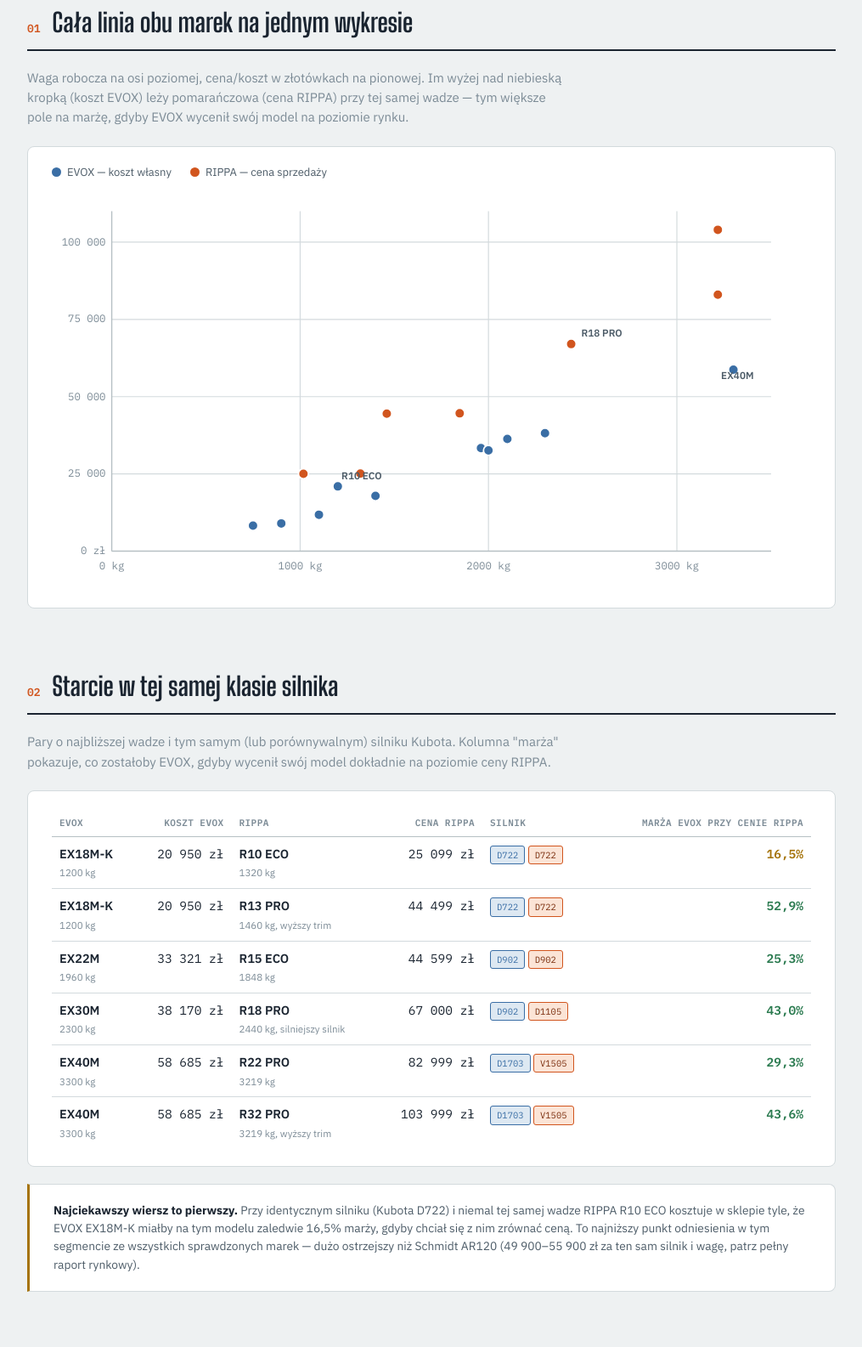
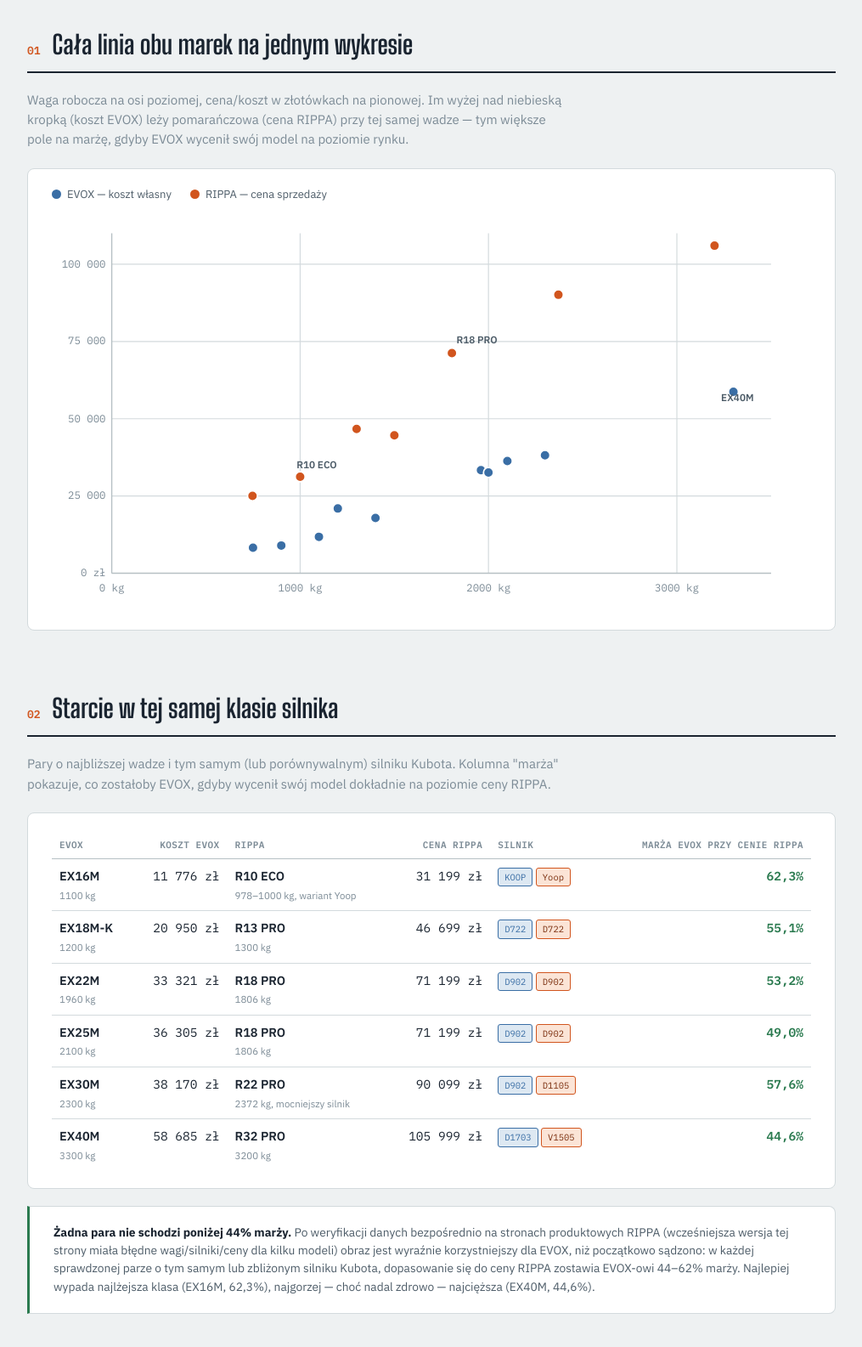
Before and after one commit to pstaskowiak88-lab/evox-market-reports, a plain HTML site: page rippa-vs-evox.html in a window 1280 px wide. Shown: the part 433-2018 px from the top of the page at 85% size, without its empty margins (132-1147 px from the left). Drawn offline with Linux system fonts and the light colour scheme.

Commit message:
Fix RIPPA data across both reports (verified 28.08.2026)

```diff
--- a/rippa-vs-evox.html
+++ b/rippa-vs-evox.html
@@ -111,7 +111,7 @@
   <div class="hero-inner">
     <span class="eyebrow">Starcie bezpośrednie · sierpień 2026</span>
     <h1>RIPPA <span class="vs">vs</span> EVOX</h1>
-    <p class="dek">RIPPA to jedyna marka z całego przeglądu rynku, która nie udaje zachodniego producenta i deklaruje prawdziwą Kubotę w każdym modelu — od 25 tys. zł wzwyż. To najostrzejszy dostępny benchmark cenowy dla wariantów EVOX z silnikiem Kubota (-K).</p>
+    <p class="dek">RIPPA to jedyna marka z całego przeglądu rynku, która nie udaje zachodniego producenta i deklaruje prawdziwą Kubotę w każdym modelu — od 25 tys. zł wzwyż. To najostrzejszy dostępny benchmark cenowy dla wariantów EVOX z silnikiem Kubota (-K). Dane zweryfikowane bezpośrednio na stronach produktowych rippa.pl 28.08.2026.</p>
     <div class="meta-strip">
       <span><strong>RIPPA:</strong> ceny detaliczne z rippa.pl</span>
       <span><strong>EVOX:</strong> koszt własny — FOB Qingdao + transport, bez marży, bez VAT</span>
@@ -167,18 +167,18 @@
       <circle class="pt-evox" cx="682.3" cy="178.6" r="5"><title>EVOX EX40M — 3300 kg, Kubota D1703 — 58 685 zł (koszt)</title></circle>
 
       <!-- RIPPA points -->
-      <circle class="pt-rippa" cx="251.9" cy="282.7" r="5"><title>RIPPA R06 ECO — 1018 kg, Kubota Z482 — 24 999 zł</title></circle>
-      <circle class="pt-rippa" cx="308.9" cy="282.4" r="5"><title>RIPPA R10 ECO — 1320 kg, Kubota D722 — 25 099 zł</title></circle>
-      <circle class="pt-rippa" cx="335.3" cy="222.5" r="5"><title>RIPPA R13 PRO — 1460 kg, Kubota D722 — 44 499 zł</title></circle>
-      <circle class="pt-rippa" cx="408.3" cy="222.2" r="5"><title>RIPPA R15 ECO — 1848 kg, Kubota D902 — 44 599 zł</title></circle>
-      <circle class="pt-rippa" cx="519.9" cy="152.9" r="5"><title>RIPPA R18 PRO — 2440 kg, Kubota D1105 — 67 000 zł</title></circle>
-      <circle class="pt-rippa" cx="666.7" cy="103.5" r="5"><title>RIPPA R22 PRO — 3219 kg, Kubota V1505 — 82 999 zł</title></circle>
-      <circle class="pt-rippa" cx="666.7" cy="38.6" r="5"><title>RIPPA R32 PRO — 3219 kg, Kubota V1505 — 103 999 zł</title></circle>
+      <circle class="pt-rippa" cx="200.9" cy="282.7" r="5"><title>RIPPA R06 ECO — 747 kg, Kubota Z482 — 24 999 zł</title></circle>
+      <circle class="pt-rippa" cx="248.6" cy="263.6" r="5"><title>RIPPA R10 ECO — 978–1000 kg, Yoop 192F / Kubota Z482 — 31 199 zł</title></circle>
+      <circle class="pt-rippa" cx="305.1" cy="215.7" r="5"><title>RIPPA R13 PRO — 1300 kg, Kubota D722 — 46 699 zł</title></circle>
+      <circle class="pt-rippa" cx="342.9" cy="222.1" r="5"><title>RIPPA R15 ECO — 1500 kg, Kubota D722 — 44 599 zł</title></circle>
+      <circle class="pt-rippa" cx="400.5" cy="139.9" r="5"><title>RIPPA R18 PRO — 1806 kg, Kubota D902 — 71 199 zł</title></circle>
+      <circle class="pt-rippa" cx="507.1" cy="81.5" r="5"><title>RIPPA R22 PRO — 2372 kg, Kubota D1105 — 90 099 zł</title></circle>
+      <circle class="pt-rippa" cx="663.4" cy="32.4" r="5"><title>RIPPA R32 PRO — 3200 kg, Kubota V1505 — 105 999 zł</title></circle>
 
       <!-- key labels -->
-      <text class="pt-label" x="290" y="288">R10 ECO</text>
+      <text class="pt-label" x="245" y="255">R10 ECO</text>
       <text class="pt-label" x="670" y="188">EX40M</text>
-      <text class="pt-label" x="530" y="145">R18 PRO</text>
+      <text class="pt-label" x="405" y="130">R18 PRO</text>
     </svg>
   </div>
 </section>
@@ -192,59 +192,59 @@
       <thead><tr><th>EVOX</th><th class="num">Koszt EVOX</th><th>RIPPA</th><th class="num">Cena RIPPA</th><th>Silnik</th><th class="num">Marża EVOX przy cenie RIPPA</th></tr></thead>
       <tbody>
         <tr>
-          <td><span class="model-name">EX18M-K</span><span class="note">1200 kg</span></td>
-          <td class="num">20 950 zł</td>
-          <td><span class="model-name">R10 ECO</span><span class="note">1320 kg</span></td>
-          <td class="num">25 099 zł</td>
-          <td><span class="tag evox">D722</span> <span class="tag rippa">D722</span></td>
-          <td class="num margin-warn">16,5%</td>
+          <td><span class="model-name">EX16M</span><span class="note">1100 kg</span></td>
+          <td class="num">11 776 zł</td>
+          <td><span class="model-name">R10 ECO</span><span class="note">978–1000 kg, wariant Yoop</span></td>
+          <td class="num">31 199 zł</td>
+          <td><span class="tag evox">KOOP</span> <span class="tag rippa">Yoop</span></td>
+          <td class="num margin-good">62,3%</td>
         </tr>
         <tr>
           <td><span class="model-name">EX18M-K</span><span class="note">1200 kg</span></td>
           <td class="num">20 950 zł</td>
-          <td><span class="model-name">R13 PRO</span><span class="note">1460 kg, wyższy trim</span></td>
-          <td class="num">44 499 zł</td>
+          <td><span class="model-name">R13 PRO</span><span class="note">1300 kg</span></td>
+          <td class="num">46 699 zł</td>
           <td><span class="tag evox">D722</span> <span class="tag rippa">D722</span></td>
-          <td class="num margin-good">52,9%</td>
+          <td class="num margin-good">55,1%</td>
         </tr>
         <tr>
           <td><span class="model-name">EX22M</span><span class="note">1960 kg</span></td>
           <td class="num">33 321 zł</td>
-          <td><span class="model-name">R15 ECO</span><span class="note">1848 kg</span></td>
-          <td class="num">44 599 zł</td>
+          <td><span class="model-name">R18 PRO</span><span class="note">1806 kg</span></td>
+          <td class="num">71 199 zł</td>
           <td><span class="tag evox">D902</span> <span class="tag rippa">D902</span></td>
-          <td class="num margin-good">25,3%</td>
+          <td class="num margin-good">53,2%</td>
+        </tr>
+        <tr>
+          <td><span class="model-name">EX25M</span><span class="note">2100 kg</span></td>
+          <td class="num">36 305 zł</td>
+          <td><span class="model-name">R18 PRO</span><span class="note">1806 kg</span></td>
+          <td class="num">71 199 zł</td>
+          <td><span class="tag evox">D902</span> <span class="tag rippa">D902</span></td>
+          <td class="num margin-good">49,0%</td>
         </tr>
         <tr>
           <td><span class="model-name">EX30M</span><span class="note">2300 kg</span></td>
           <td class="num">38 170 zł</td>
-          <td><span class="model-name">R18 PRO</span><span class="note">2440 kg, silniejszy silnik</span></td>
-          <td class="num">67 000 zł</td>
+          <td><span class="model-name">R22 PRO</span><span class="note">2372 kg, mocniejszy silnik</span></td>
+          <td class="num">90 099 zł</td>
           <td><span class="tag evox">D902</span> <span class="tag rippa">D1105</span></td>
-          <td class="num margin-good">43,0%</td>
+          <td class="num margin-good">57,6%</td>
         </tr>
         <tr>
           <td><span class="model-name">EX40M</span><span class="note">3300 kg</span></td>
           <td class="num">58 685 zł</td>
-          <td><span class="model-name">R22 PRO</span><span class="note">3219 kg</span></td>
-          <td class="num">82 999 zł</td>
+          <td><span class="model-name">R32 PRO</span><span class="note">3200 kg</span></td>
+          <td class="num">105 999 zł</td>
           <td><span class="tag evox">D1703</span> <span class="tag rippa">V1505</span></td>
-          <td class="num margin-good">29,3%</td>
-        </tr>
-        <tr>
-          <td><span class="model-name">EX40M</span><span class="note">3300 kg</span></td>
-          <td class="num">58 685 zł</td>
-          <td><span class="model-name">R32 PRO</span><span class="note">3219 kg, wyższy trim</span></td>
-          <td class="num">103 999 zł</td>
-          <td><span class="tag evox">D1703</span> <span class="tag rippa">V1505</span></td>
-          <td class="num margin-good">43,6%</td>
+          <td class="num margin-good">44,6%</td>
         </tr>
       </tbody>
     </table>
     </div>
   </div>
-  <div class="card" style="border-left:3px solid var(--warn); border-radius:0 8px 8px 0;">
-    <p style="margin:0; font-size:13.8px; color:var(--ink-soft);"><b style="color:var(--ink);">Najciekawszy wiersz to pierwszy.</b> Przy identycznym silniku (Kubota D722) i niemal tej samej wadze RIPPA R10 ECO kosztuje w sklepie tyle, że EVOX EX18M-K miałby na tym modelu zaledwie 16,5% marży, gdyby chciał się z nim zrównać ceną. To najniższy punkt odniesienia w tym segmencie ze wszystkich sprawdzonych marek — dużo ostrzejszy niż Schmidt AR120 (49 900–55 900 zł za ten sam silnik i wagę, patrz pełny raport rynkowy).</p>
+  <div class="card" style="border-left:3px solid var(--good); border-radius:0 8px 8px 0;">
+    <p style="margin:0; font-size:13.8px; color:var(--ink-soft);"><b style="color:var(--ink);">Żadna para nie schodzi poniżej 44% marży.</b> Po weryfikacji danych bezpośrednio na stronach produktowych RIPPA (wcześniejsza wersja tej strony miała błędne wagi/silniki/ceny dla kilku modeli) obraz jest wyraźnie korzystniejszy dla EVOX, niż początkowo sądzono: w każdej sprawdzonej parze o tym samym lub zbliżonym silniku Kubota, dopasowanie się do ceny RIPPA zostawia EVOX-owi 44–62% marży. Najlepiej wypada najlżejsza klasa (EX16M, 62,3%), najgorzej — choć nadal zdrowo — najcięższa (EX40M, 44,6%).</p>
   </div>
 </section>
 
@@ -277,13 +277,13 @@
       <table>
         <thead><tr><th>Model</th><th class="num">Waga</th><th>Silnik</th><th class="num">Cena PLN</th></tr></thead>
         <tbody>
-          <tr><td>R06 ECO</td><td class="num">1018 kg</td><td>Kubota Z482</td><td class="num">24 999</td></tr>
-          <tr><td>R10 ECO</td><td class="num">1320 kg</td><td>Kubota D722</td><td class="num">25 099–26 799</td></tr>
-          <tr><td>R13 PRO</td><td class="num">1460 kg</td><td>Kubota D722</td><td class="num">44 499</td></tr>
-          <tr><td>R15 ECO</td><td class="num">1848 kg</td><td>Kubota D902</td><td class="num">44 599</td></tr>
-          <tr><td>R18 PRO</td><td class="num">2440 kg</td><td>Kubota D1105</td><td class="num">67 000</td></tr>
-          <tr><td>R22 PRO</td><td class="num">3219 kg</td><td>Kubota V1505</td><td class="num">82 999</td></tr>
-          <tr><td>R32 PRO</td><td class="num">3219 kg</td><td>Kubota V1505</td><td class="num">103 999</td></tr>
+          <tr><td>R06 ECO</td><td class="num">747 kg</td><td>Kubota Z482</td><td class="num">24 999</td></tr>
+          <tr><td>R10 ECO</td><td class="num">978–1000 kg</td><td>Yoop 192F / Kubota Z482</td><td class="num">31 199</td></tr>
+          <tr><td>R13 PRO</td><td class="num">1300 kg</td><td>Kubota D722</td><td class="num">46 699</td></tr>
+          <tr><td>R15 ECO</td><td class="num">1500 kg</td><td>Kubota D722</td><td class="num">44 599</td></tr>
+          <tr><td>R18 PRO</td><td class="num">1806 kg</td><td>Kubota D902</td><td class="num">71 199</td></tr>
+          <tr><td>R22 PRO</td><td class="num">2372 kg</td><td>Kubota D1105</td><td class="num">90 099</td></tr>
+          <tr><td>R32 PRO</td><td class="num">3200 kg</td><td>Kubota V1505</td><td class="num">105 999</td></tr>
         </tbody>
       </table>
       </div>
@@ -300,11 +300,11 @@
     </li>
     <li>
       <span class="n">02</span>
-      <div><h4>Ale w segmencie "zawsze Kubota" RIPPA ustawia niską poprzeczkę</h4><p>16,5% marży przy dopasowaniu do R10 ECO to za mało, żeby to był zdrowy produkt — EVOX powinien albo wycenić EX18M-K wyżej niż R10 ECO i pozycjonować się bliżej R13 PRO (44 499 zł, wtedy marża 52,9%), albo nie konkurować bezpośrednio z RIPPA w tej wadze.</p></div>
+      <div><h4>W segmencie "zawsze Kubota" RIPPA zostawia EVOX-owi wygodny zapas</h4><p>Najciaśniejsza para w całym zestawieniu (EX40M vs R32 PRO) to wciąż 44,6% marży. Żadna klasa wagowa nie zbliża się do granicy opłacalności — EVOX może śmiało wycenić warianty -K tuż poniżej cen RIPPA i nadal zarabiać zdrowo na każdym modelu.</p></div>
     </li>
     <li>
       <span class="n">03</span>
-      <div><h4>Im cięższa maszyna, tym bezpieczniej dla EVOX</h4><p>W klasach 2–3,3 t marża przy dopasowaniu do cen RIPPA rośnie do 25–44% — spory kontrast wobec 16,5% w najlżejszej klasie Kubota. To sugeruje, że dolna granica linii Kubota (-K) jest najbardziej ryzykowna cenowo, a górna najbezpieczniejsza.</p></div>
+      <div><h4>Im lżejsza maszyna, tym większy zapas marży</h4><p>Marża przy dopasowaniu do cen RIPPA maleje wraz z wagą: 62,3% przy EX16M, 55,1% przy EX18M-K, ok. 49–53% w klasie 2 t, 44,6% przy EX40M. To odwrotność tego, czego można by się intuicyjnie spodziewać — u RIPPA cena rośnie z wagą szybciej niż koszt własny EVOX.</p></div>
     </li>
     <li>
       <span class="n">04</span>
@@ -313,6 +313,7 @@
   </ul>
 </section>
 
-<footer>Dane RIPPA: rippa.pl, sierpień 2026, ceny detaliczne jak podane na stronie (VAT nieokreślony wprost na stronie źródłowej). Dane EVOX: wewnętrzny arkusz kalkulacji kosztu (FOB Qingdao × kurs USD/PLN 3,73 + transport), bez marży i bez VAT. To porównanie ceny sprzedaży z kosztem własnym, nie dwóch cen rynkowych — realna marża RIPPA jest więc nieznana i może być inna niż sugerowałaby ta różnica.</footer>
+<footer>Dane RIPPA: rippa.pl, zweryfikowane bezpośrednio na stronach produktowych 28.08.2026, ceny netto. Dane EVOX: wewnętrzny arkusz kalkulacji kosztu (FOB Qingdao × kurs USD/PLN 3,73 + transport 5000 $/kontener), bez marży i bez VAT. To porównanie ceny sprzedaży z kosztem własnym, nie dwóch cen rynkowych — realna marża RIPPA jest więc nieznana i może być inna niż sugerowałaby ta różnica.
+<br><strong>Korekta:</strong> wcześniejsza wersja tej strony (sprzed 28.08.2026) miała błędne wagi, silniki i ceny dla wszystkich modeli poza R32 PRO — zaczerpnięte z niedokładnego podsumowania strony głównej rippa.pl zamiast z podstron produktowych. Wszystkie liczby i wnioski powyżej zostały poprawione.</footer>
 
 </div>
```
Also changed, not shown: minikoparki-rynek.html (+21 -19 lines).
